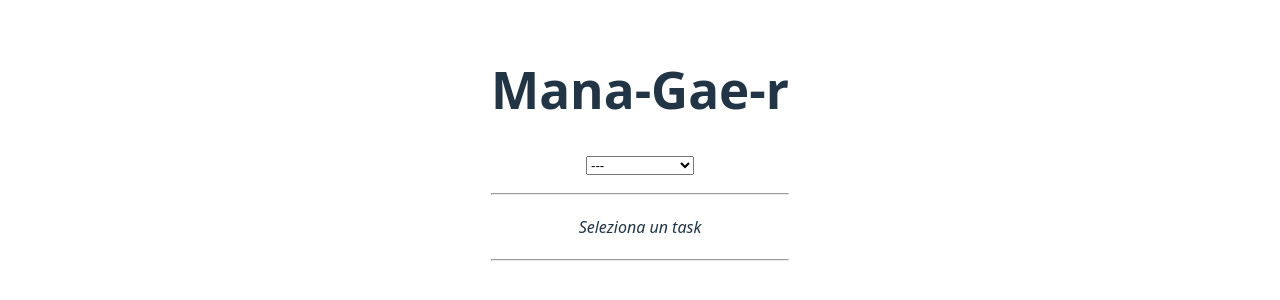
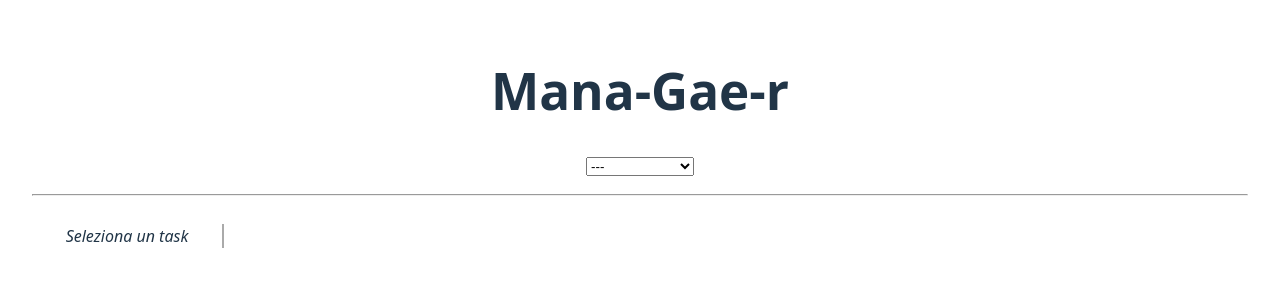
Before and after one commit to LambdaLekter/managaer, a React (Vite) app: page / in a window 1280 px wide. Shown: the part 252-552 px from the top of the page. Built offline with nearby package versions, Linux system fonts and the light colour scheme.

Commit message:
Enhance ABPM reporting output formatting and improve input handling

```diff
--- a/src/App.css
+++ b/src/App.css
@@ -1,23 +1,69 @@
 #root {
-  max-width: 1280px;
-  margin: 0 auto;
-  padding: 2rem;
-  text-align: center;
+    width: 100%;
+    margin: 0 auto;
+    padding: 2rem;
+    text-align: center;
 }
 
 #select-task {
     margin-bottom: 10px;
 }
 
+#task-container {
+    display: flex;
+    flex-direction: row;
+    align-items: stretch;
+}
+
 #inputs {
+    width: 150px;
     display: flex;
     flex-direction: column;
+    justify-content: stretch;
+    gap: 15px;
+    margin: 20px;
+}
+
+.ref-input {
+    display: flex;
+    align-items: center;
+    justify-content: space-between;
     gap: 10px;
-    margin: 20px;
+    background: #303030;
+    padding: 10px;
+    border-radius: 10px;
+    box-shadow: 0 0 10px #202020;
+}
+
+.ref-input > label {
+    margin-left: 5px;
+}
+
+.ref-input > input {
+    width: 70px;
+    height: 30px;
+    text-align: center;
+    background: none;
+    border: none;
+    color: white;
+    border-radius: 4px;
+    padding: 5px;
+    font-size: 16px;
 }
 
 .ref-output{
     text-align: left;
+}
+
+.separator {
+    height: auto;
+    width: 2px;
+    background-color: #aaa;
+    margin: 20px 0;
+}
+
+#outputs {
+    margin: 20px;
 }
 
 @keyframes spin {
--- a/src/App.jsx
+++ b/src/App.jsx
@@ -43,12 +43,14 @@ function App() {
 
                 <hr />
 
-                <Inputs task={task} onInputsUpdated={onInputsUpdated} />
+                <div id={"task-container"}>
+                    <Inputs task={task} onInputsUpdated={onInputsUpdated} />
 
-                <hr />
+                    <div className={"separator"} />
 
-                <div>
-                    <Outputs task={task} inputs={inputs} />
+                    <div>
+                        <Outputs task={task} inputs={inputs} />
+                    </div>
                 </div>
             </div>
         </>
--- a/src/components/Outputs.jsx
+++ b/src/components/Outputs.jsx
@@ -7,8 +7,11 @@ function Outputs(props) {
         return <div id={"outputs"}></div>;
     }
 
+    let noOutputs = Object.values(props.inputs).every(input => input === undefined)
+
     return (
         <div id={"outputs"}>
+            {noOutputs && <div>Inserisci dei dati per ottenere i risultati.</div>}
             {props.task.outputs.map(output =>
                 <RefOutput
                     key={output.label}
--- a/src/components/RefInput.jsx
+++ b/src/components/RefInput.jsx
@@ -6,7 +6,7 @@ function RefInput(props) {
     }
 
     return (
-        <div className={"RefInput"}>
+        <div className={"ref-input"}>
             <label>{props.label} </label>
             <input onChange={onInputChange} type={props.type}></input>
         </div>
--- a/src/components/RefOutput.jsx
+++ b/src/components/RefOutput.jsx
@@ -29,9 +29,8 @@ function RefOutput(props) {
 
     return (
         <div className={"ref-output"}>
-            <h3>{props.label}</h3>
             {functionResult && functionResult.split("\n").map((line, idx) =>
-                <div key={props.label+idx}>{line}</div>
+                (line === "") ? <br key={"break"+idx} /> : <div key={props.label+idx}>{line}</div>
             )}
         </div>
     );
--- a/src/functions/abpm.js
+++ b/src/functions/abpm.js
@@ -39,7 +39,7 @@ export function sezioneB(inputs) {
     const B8 = inputs.PND >= 90
 
     if (B1 && B2 && B3 && B4)
-        return "Assenza di picchi pressori patologici."
+        return "Assenza di picchi pressori patologici.\n"
     else {
         const B9 = (140 <= inputs.PDS <= 159) || (140 <= inputs.PNS <= 159)
         const B10 = (90 <= inputs.PNS <= 99) || (90 <= inputs.PND <= 99)
@@ -61,14 +61,14 @@ export function sezioneB(inputs) {
         let distribuzione = ""
 
         if ((B5 || B6) && (B3 && B4) && !(B7 || B8)) {
-            distribuzione = "(distribuiti nelle ore diurne)"
+            distribuzione = " (distribuiti nelle ore diurne)"
         } else if((B7 || B8) && (B1 && B2) && !(B5 || B6)) {
-            distribuzione = "(distribuiti nelle ore notturne)"
+            distribuzione = " (distribuiti nelle ore notturne)"
         } else if((B5 || B6) && (B7 || B8)) {
-            distribuzione = "(distribuiti nelle ore diurne e notturne)"
+            distribuzione = " (distribuiti nelle ore diurne e notturne)"
         }
 
-        return "Presenza di picchi pressori compatibili con ipertensione fino al " + grado + " " + distribuzione
+        return "Presenza di picchi pressori compatibili con ipertensione fino al " + grado + distribuzione + ".\n"
     }
 }
 
@@ -85,20 +85,25 @@ export function sezioneC(inputs) {
 export function sezioneD(inputs) {
     if(!inputs) return "Input error"
 
-    return (inputs.CRO == 1) ? "Cronotropismo cardiaco conservato." : "Cronotropismo cardiaco non conservato."
+    let conservatoStr = (inputs.CRO === 1) ? "conservato" : "non conservato"
+
+    return "Cronotropismo cardiaco " + conservatoStr + "."
 }
 
 export function sezioneE(inputs) {
     if(!inputs) return "Input error"
 
-    return (inputs.DIP == 1) ? "Dipping notturno conservato." : "Dipping notturno non conservato."
+    let conservatoStr = (inputs.DIP === 1) ? "conservato" : "non conservato"
+
+    return "Dipping notturno " + conservatoStr + ".\n"
 }
 
 export function sezioneF(inputs) {
     if(!inputs) return "Input error"
 
     const now = new Date();
-    const data_str = now.toDateString()
-    return "Dott. Gaetano Capriati\n" +
-        "Esame refertato in data " + data_str + " - Copia conforme all'originale in mio possesso."
+    const date_str = now.toLocaleDateString("it-IT")
+    const time_str = now.toLocaleTimeString("it-IT", {hour: '2-digit', minute:'2-digit'})
+    return "\nDott. Gaetano Capriati\n" +
+        "Esame refertato in data " + date_str + " alle ore " + time_str + " - Copia conforme all'originale in mio possesso."
 }
```
